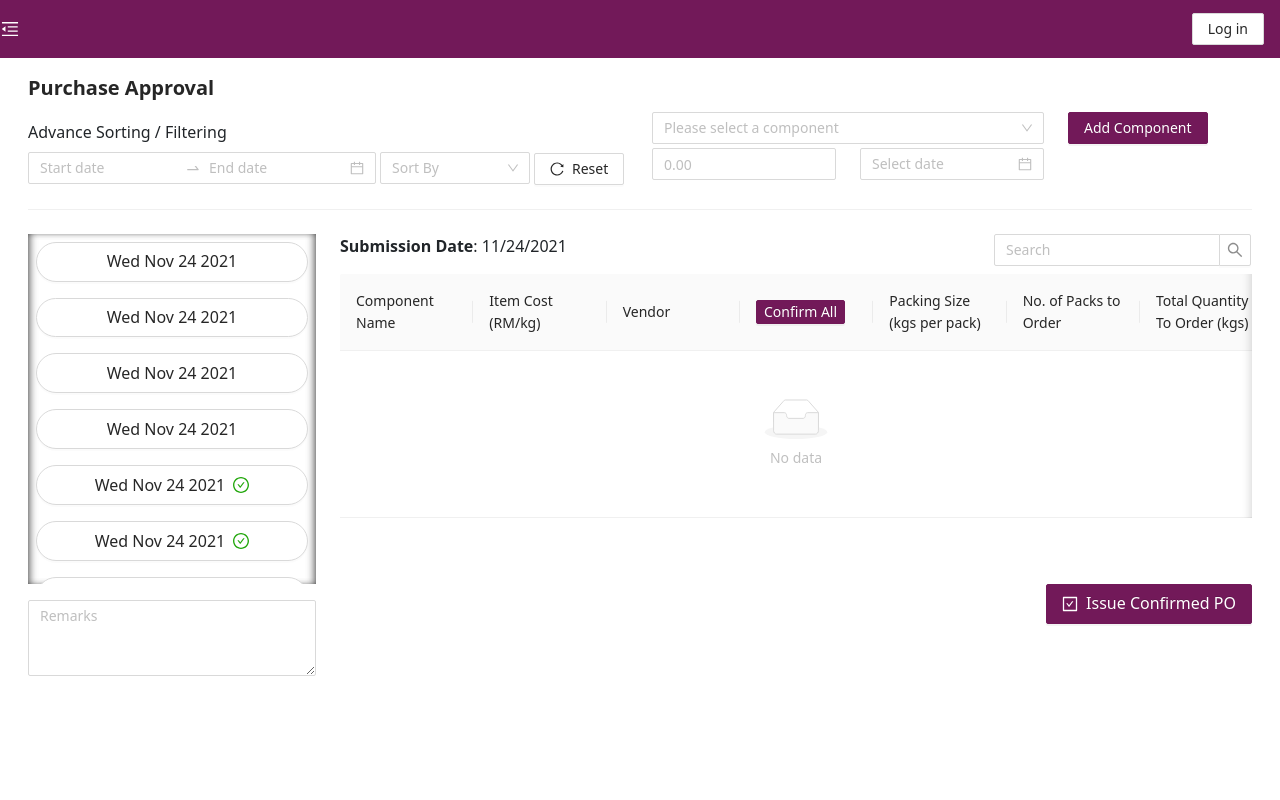
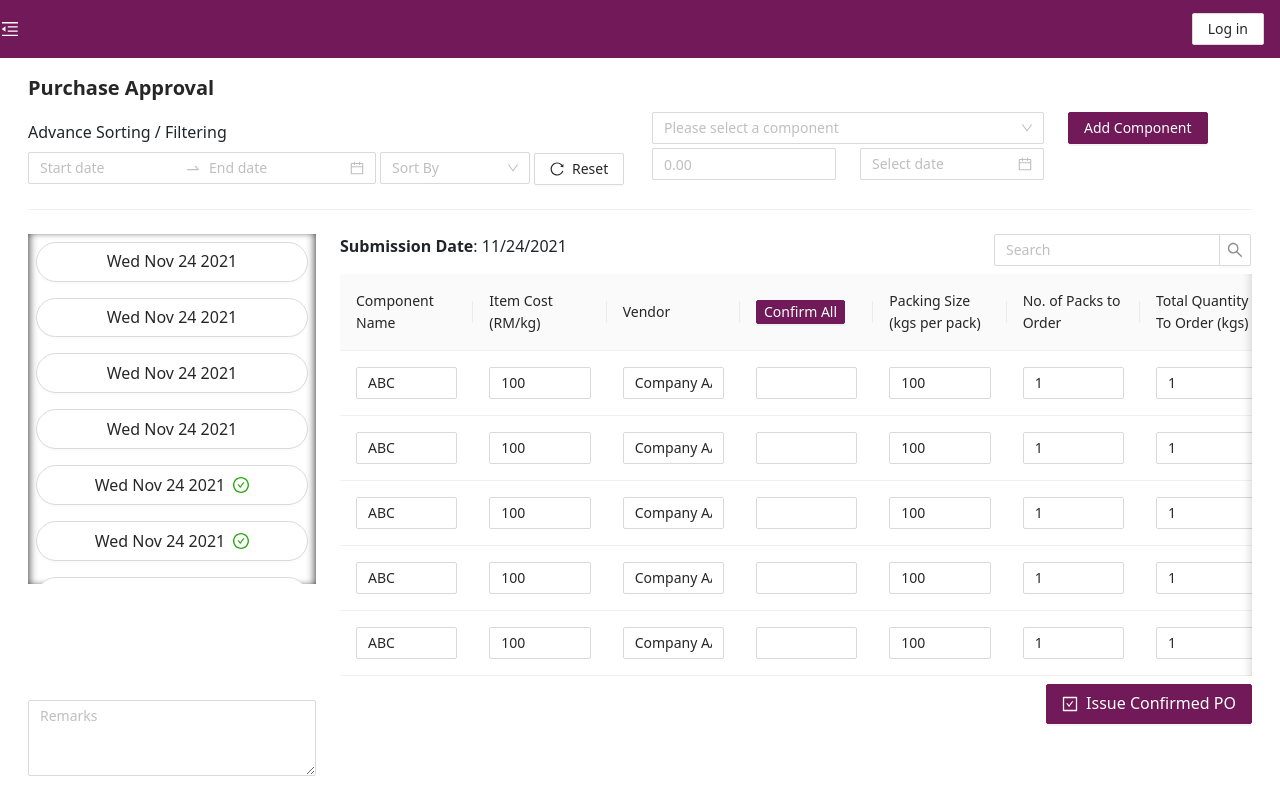
Before and after one commit to Five-Fishes/Engseen-Purchase-Requisition-Frontend, a React (Create React App) app: page /purchase-requisition-approval in a window 1280 px wide. Built offline with nearby package versions, Linux system fonts and the light colour scheme; what axios-mock-adapter would draw is missing.

Commit message:
Added mock data

```diff
--- a/src/dto/i-purchase-requisition-approval-item.dto.ts
+++ b/src/dto/i-purchase-requisition-approval-item.dto.ts
@@ -2,6 +2,7 @@ import { PurchaseRequisitionApprovalStatus } from "@constant/purchase-requisitio
 import { IPurchaseRequisitionRequestItem } from "./i-purchase-requisition-request-item.dto";
 
 export interface IPurchaseRequisitionApprovalItem extends IPurchaseRequisitionRequestItem {
+  id?:number;
   itemCost: number;
   status: PurchaseRequisitionApprovalStatus
 }
--- a/src/modules/purchase-requisition-approval/components/purchase-requisition-approval-table/purchase-requisition-approval-table.tsx
+++ b/src/modules/purchase-requisition-approval/components/purchase-requisition-approval-table/purchase-requisition-approval-table.tsx
@@ -1,6 +1,77 @@
+import { PurchaseRequisitionApprovalStatus } from "@constant/purchase-requisition-aaproval-status.enum";
+import { IPurchaseRequisitionApprovalItem } from "@dto/i-purchase-requisition-approval-item.dto";
+import CLONING_LIB from "@utils/cloning/cloning-lib-wrapper";
 import { Button, Input, Table } from "antd";
+import { ChangeEvent, useState } from "react";
 
 const PurchaseRequititionApprovalTable: React.FC = () => {
+  const DUMMY_DATA: IPurchaseRequisitionApprovalItem[] = [
+    {
+      id:0,
+      itemCost:100,
+      status:PurchaseRequisitionApprovalStatus.CONFIRMED,
+      componentCode: 1,
+      componentName: 'ABC',
+      vendorName: 'Company AAA',
+      stockBalance: 99,
+      packagingSize: 100,
+      noOfPacks: 1000,
+      quantity: 20,
+      deliveryDate: new Date()
+    },
+    {
+      id:1,
+      itemCost:100,
+      status:PurchaseRequisitionApprovalStatus.CONFIRMED,
+      componentCode: 1,
+      componentName: 'ABC',
+      vendorName: 'Company AAA',
+      stockBalance: 99,
+      packagingSize: 100,
+      noOfPacks: 1000,
+      quantity: 20,
+      deliveryDate: new Date()
+    },
+    {
+      id:2,
+      itemCost:100,
+      status:PurchaseRequisitionApprovalStatus.CONFIRMED,
+      componentCode: 1,
+      componentName: 'ABC',
+      vendorName: 'Company AAA',
+      stockBalance: 99,
+      packagingSize: 100,
+      noOfPacks: 1000,
+      quantity: 20,
+      deliveryDate: new Date()
+    },
+    {
+      id:3,
+      itemCost:100,
+      status:PurchaseRequisitionApprovalStatus.CONFIRMED,
+      componentCode: 1,
+      componentName: 'ABC',
+      vendorName: 'Company AAA',
+      stockBalance: 99,
+      packagingSize: 100,
+      noOfPacks: 1000,
+      quantity: 20,
+      deliveryDate: new Date()
+    },
+    {
+      id:4,
+      itemCost:100,
+      status:PurchaseRequisitionApprovalStatus.CONFIRMED,
+      componentCode: 1,
+      componentName: 'ABC',
+      vendorName: 'Company AAA',
+      stockBalance: 99,
+      packagingSize: 100,
+      noOfPacks: 1000,
+      quantity: 20,
+      deliveryDate: new Date()
+    },
+  ]
   return (
     <>
       <div>
@@ -11,8 +82,14 @@ const PurchaseRequititionApprovalTable: React.FC = () => {
           <div><Input.Search placeholder="Search"></Input.Search></div>
         </div>
         <Table
+        components={{
+          body: {
+            row: EditableRow,
+            cell: EditableCell,
+          },
+        }}
           className="my-2"
-          dataSource={[]}
+          dataSource={DUMMY_DATA}
           columns={PURCHASE_REQUISITION_APPROVAL_TABLE_COLUMN}
           rowKey="id"
           scroll={{ x: 1200, y: 500 }}
@@ -20,6 +97,26 @@ const PurchaseRequititionApprovalTable: React.FC = () => {
         ></Table>
       </div>
     </>
+  );
+};
+
+const EditableRow: React.FC = (props) => {
+  return <tr {...props} />;
+};
+
+const EditableCell: React.FC<{editable: boolean}> = (props) => {
+
+  const [input, setInput] = useState(CLONING_LIB.deepClone((props?.children as any[])[1]));
+
+  const handleInputChanged = (val:ChangeEvent) => {
+    console.log(val)
+    setInput((val.target as any).value)
+  }
+
+  return (
+    <td>
+      <Input value={ input || ''} onChange={handleInputChanged}></Input>
+    </td>
   );
 };
 
--- a/src/modules/purchase-requisition-request/components/request-constructor/request-constructor.tsx
+++ b/src/modules/purchase-requisition-request/components/request-constructor/request-constructor.tsx
@@ -1,5 +1,8 @@
 import { IPurchaseRequisitionTemplate } from "@dto/i-purchase-requisition-template.dto";
+import CLONING_LIB from "@utils/cloning/cloning-lib-wrapper";
+import { Input } from "antd";
 import Table from "antd/lib/table";
+import React, { ChangeEvent, useState } from "react";
 
 interface IPurchaseRequisitionRequestConstructorProps {
   readonly currentTemplate?: IPurchaseRequisitionTemplate;
@@ -12,6 +15,12 @@ const PurchaseRequisitionRequestConstructor: React.FC<IPurchaseRequisitionReques
     return (
       <>
         <Table
+          components={{
+            body: {
+              row: EditableRow,
+              cell: EditableCell,
+            },
+          }}
           className="my-2"
           dataSource={templateItems}
           columns={PURCHASE_REQUISITION_REQUEST_TABLE_COLUMN}
@@ -23,11 +32,31 @@ const PurchaseRequisitionRequestConstructor: React.FC<IPurchaseRequisitionReques
     );
   } else {
     return (
-      <div className="d-flex flex-column justify-content-center" style={{height: '400px'}}>
+      <div className="d-flex flex-column justify-content-center" style={{ height: "400px" }}>
         <span className="text-center m-auto">No Template Selected</span>
       </div>
     );
   }
+};
+
+const EditableRow: React.FC = (props) => {
+  return <tr {...props} />;
+};
+
+const EditableCell: React.FC<{editable: boolean}> = (props) => {
+
+  const [input, setInput] = useState(CLONING_LIB.deepClone((props?.children as any[])[1]));
+
+  const handleInputChanged = (val:ChangeEvent) => {
+    console.log(val)
+    setInput((val.target as any).value)
+  }
+
+  return (
+    <td>
+      <Input value={ input || ''} onChange={handleInputChanged}></Input>
+    </td>
+  );
 };
 
 const PURCHASE_REQUISITION_REQUEST_TABLE_COLUMN = [
@@ -60,6 +89,7 @@ const PURCHASE_REQUISITION_REQUEST_TABLE_COLUMN = [
     title: "Packing Size (kgs per pack)",
     dataIndex: "packagingSize",
     key: "packagingSize",
+    editable: true,
   },
   {
     title: "No. of Packs to Order",
```
